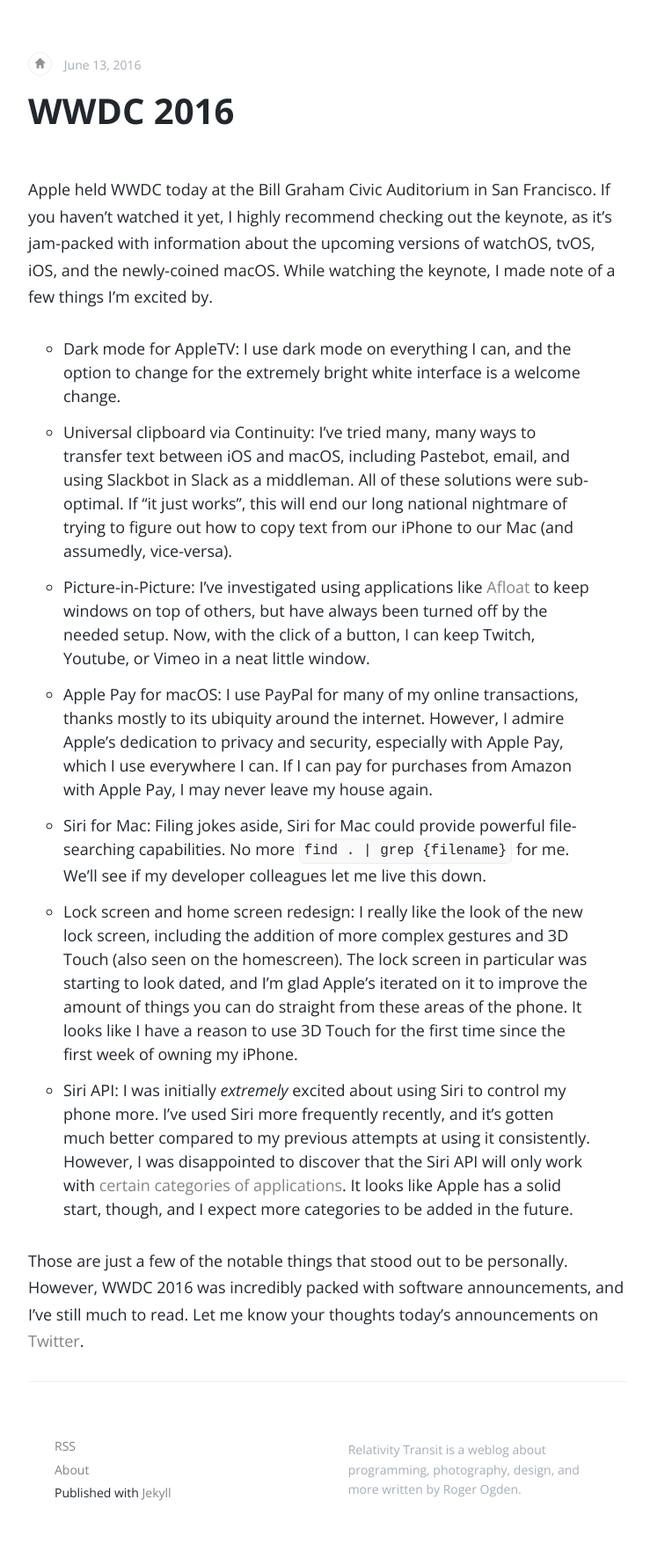
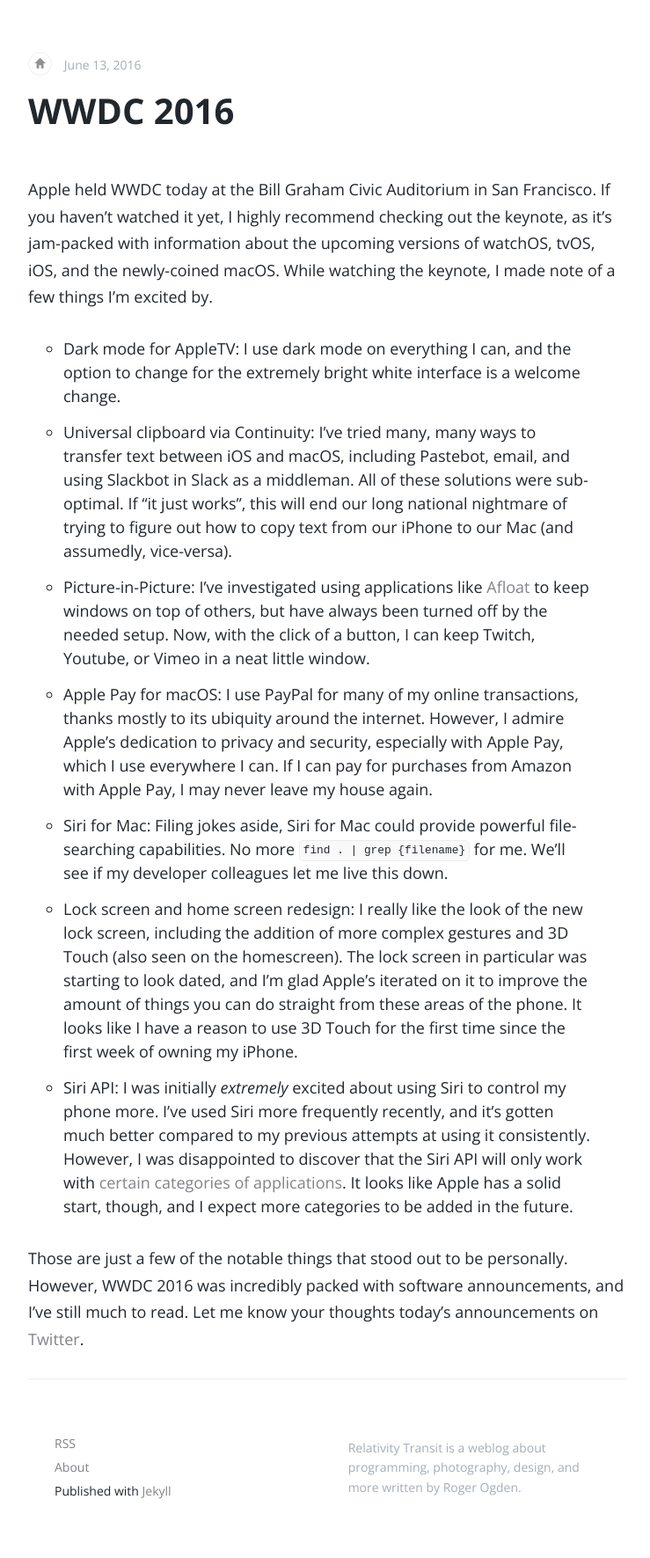
Before and after one commit to rogerogden/blog, a Jekyll site: the page built from _posts/2016-06-13-wwdc2016.md, in a window 1280 px wide. Shown: the whole page at 88% size, without its empty margins (268-1007 px from the left). Built offline with Jekyll 4.4.1, drawn with Linux system fonts in a browser that asks for light colours.

Commit message:
Reduced scaling on code blocks to be 80% so that there isn't a horizontal scroll bar on the bottom. If there is, my lines are too long 😛

```diff
--- a/css/screen.css
+++ b/css/screen.css
@@ -7,11 +7,6 @@
 body>header,
 body.noimage {
     border-color: #818387;
-}
-
-/* Seasonal JS */
-#spring-grass {
-    z-index: 3;
 }
 
 html, body, div, span, applet, object, iframe, h1, h2, h3, h4, h5, h6, p, blockquote, pre, a, abbr, acronym, address, big, cite, code, del, dfn, em, img, ins, kbd, q, s, samp, small, strike, strong, sub, sup, tt, var, b, u, i, center, dl, dt, dd, ol, ul, li, fieldset, form, label, legend, table, caption, tbody, tfoot, thead, tr, th, td, article, aside, canvas, details, embed, figure, figcaption, footer, header, hgroup, menu, nav, output, ruby, section, summary, time, mark, audio, video {
@@ -530,7 +525,7 @@
     display: inline-block;
     vertical-align: middle;
     *vertical-align: auto;
-    zoom: 1;
+    zoom: .80;
     *display: inline;
     max-width: 100%;
     overflow-x: auto;
```
